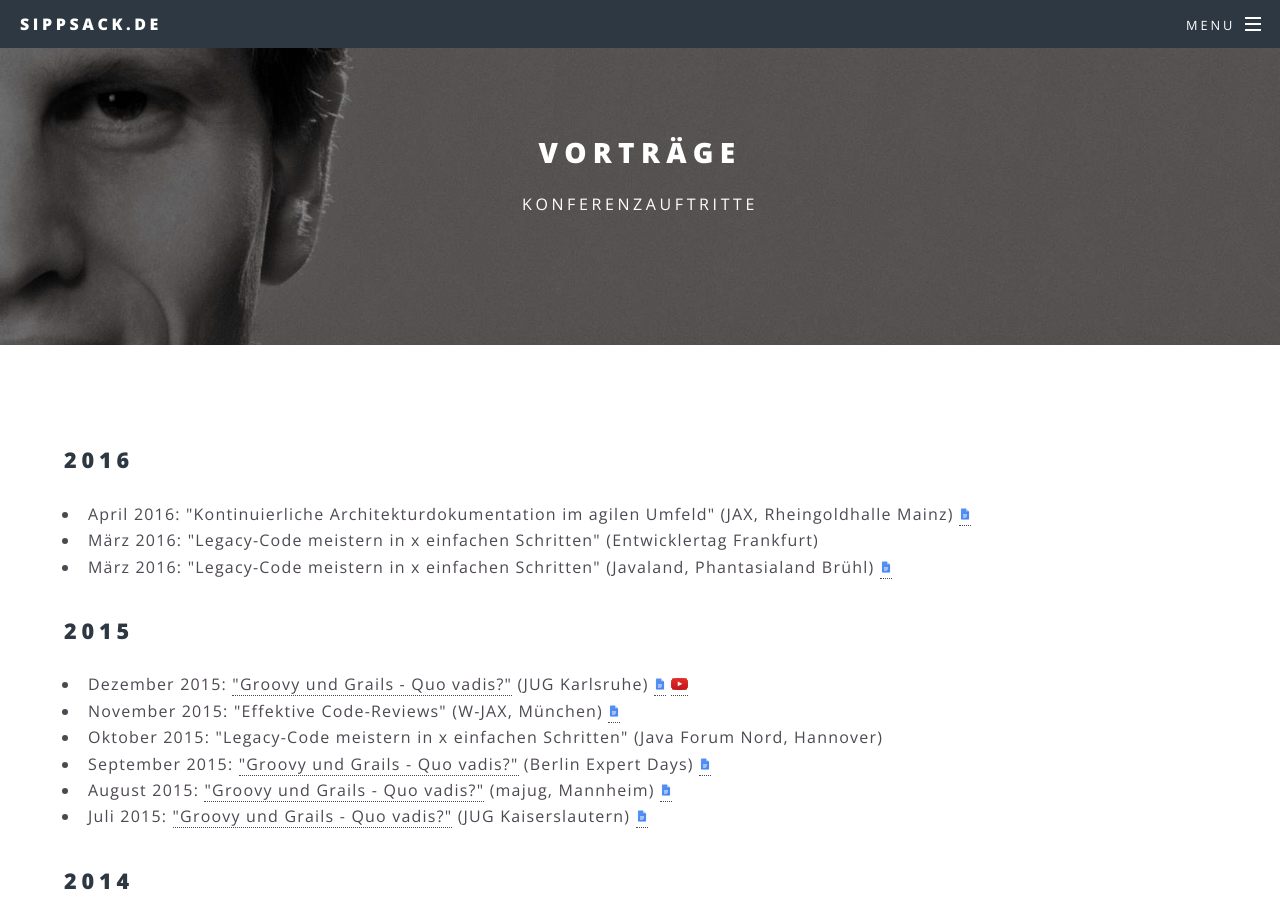
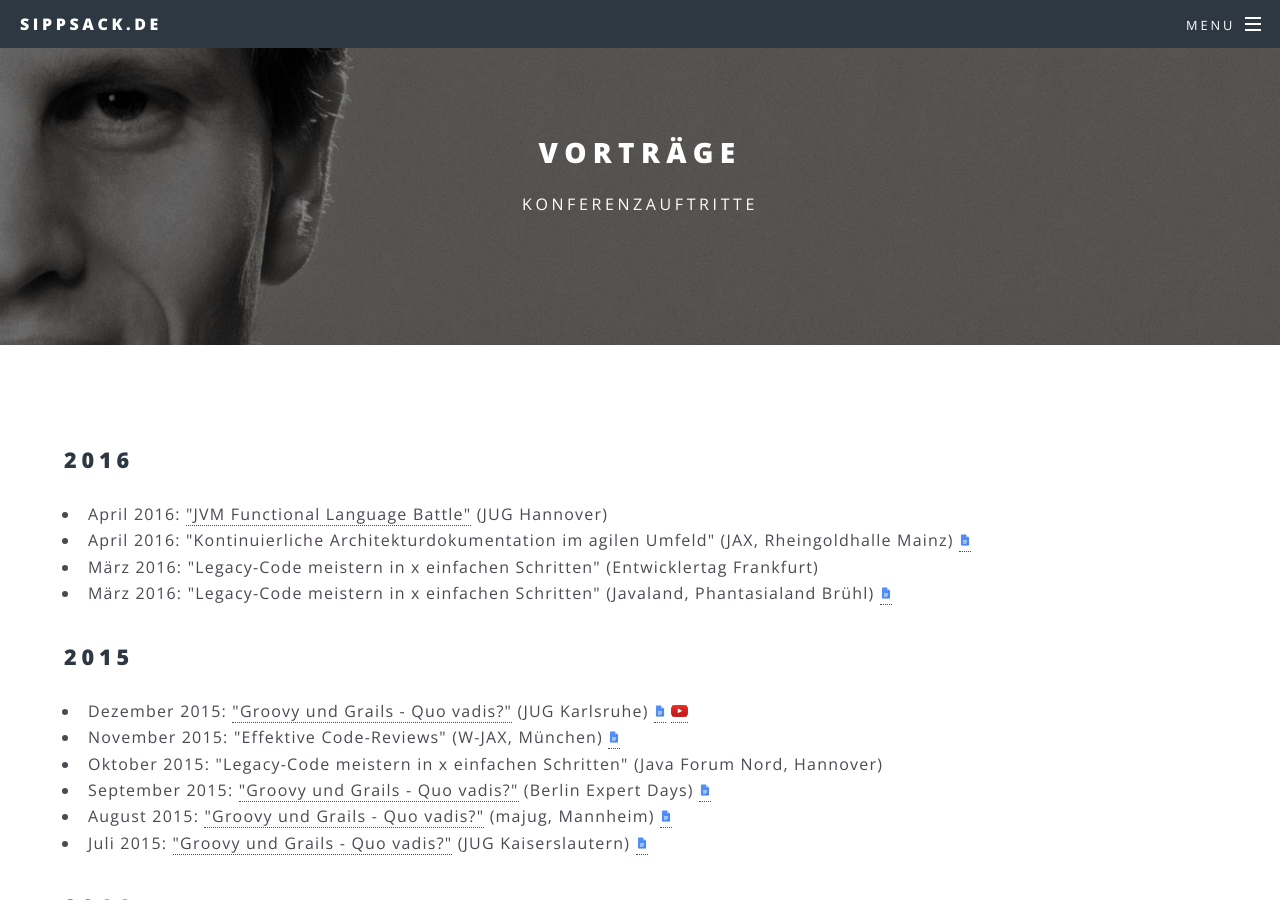
Before and after one commit to sippsack/sippsack.github.io, a Jekyll site: the page built from talks.md, in a window 1280 px wide and 900 px high. Built offline with Jekyll 4.4.1, drawn with Linux system fonts in a browser that asks for light colours.

Commit message:
added talk in hannover

```diff
--- a/_data/talks.yaml
+++ b/_data/talks.yaml
@@ -1,4 +1,9 @@
 2016:
+  - April:
+    - conference: JUG Hannover
+      title: JVM Functional Language Battle
+      location: Hannover
+      link: http://www.jug-h.de/
   - April:
     - conference: JAX
       title: Kontinuierliche Architekturdokumentation im agilen Umfeld
```
